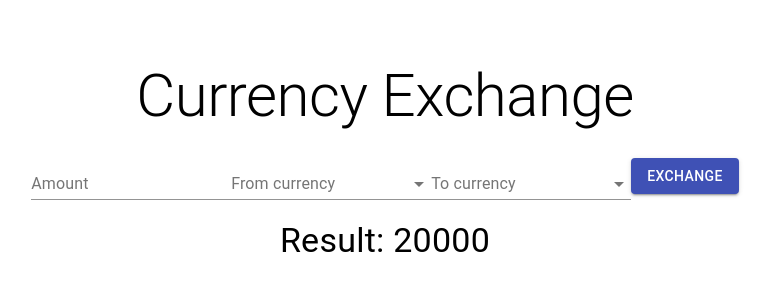
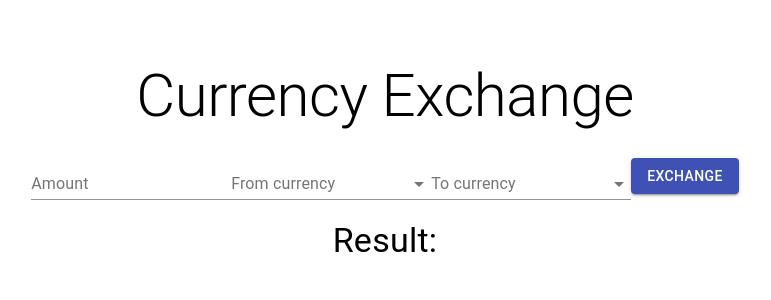
Before and after one commit to agnieszka-pytel/react-workshop-03-2020-solutions, a React (Create React App) app: page / in a window 1280 px wide. Shown: the top 300 px of the page, without its empty margins (255-1026 px from the left). Built offline with nearby package versions, Linux system fonts and the light colour scheme.

Commit message:
Add api integration.

```diff
--- a/src/components/currency-exchange/currency-exchange.js
+++ b/src/components/currency-exchange/currency-exchange.js
@@ -1,4 +1,4 @@
-import React from 'react';
+import React, {useState} from 'react';
 import './currency-exchange.css';
 import {PageTitle} from "../page-title/page-title";
 import {CurrencyResult} from "../currency-result/currency-result";
@@ -6,13 +6,26 @@ import {CurrencyForm} from "../currency-form/currency-form";
 import {currencies} from "../../data/currencies";
 import Container from "@material-ui/core/Container";
 import './currency-exchange.css';
+import {CurrencyApi} from "../../api/currency-api";
 
 export function CurrencyExchange() {
+  const [result, setResult] = useState("");
+
+  const currencyApi = new CurrencyApi();
+
+  function onExchangeRateSubmit(fromCurrency, toCurrency, amount) {
+    currencyApi.fetchCurrencyRate(fromCurrency, toCurrency)
+      .then(response => {
+        const rate = response.rate;
+        setResult(rate * amount);
+      });
+  }
+
   return (
     <Container maxWidth="md" className="container">
       <PageTitle title="Currency Exchange"/>
-      <CurrencyForm currencies={currencies}/>
-      <CurrencyResult result={20000}/>
+      <CurrencyForm currencies={currencies} onExchangeRateSubmit={onExchangeRateSubmit}/>
+      <CurrencyResult result={result}/>
     </Container>
   );
 }
--- a/src/components/currency-form/currency-form.js
+++ b/src/components/currency-form/currency-form.js
@@ -6,10 +6,9 @@ import MenuItem from "@material-ui/core/MenuItem";
 import FormControl from "@material-ui/core/FormControl";
 import InputLabel from "@material-ui/core/InputLabel";
 import Button from "@material-ui/core/Button";
-import {CurrencyApi} from "../../api/currency-api";
 
 export function CurrencyForm(props) {
-  const {currencies} = props;
+  const {currencies, onExchangeRateSubmit} = props;
 
   const [amount, setAmount] = useState("");
   const [fromCurrency, setFromCurrency] = useState("");
@@ -17,7 +16,6 @@ export function CurrencyForm(props) {
 
   function amountHandler(event) {
     const value = event.target.value;
-    console.log(value);
     setAmount(value);
   }
 
@@ -31,13 +29,8 @@ export function CurrencyForm(props) {
     setToCurrency(value);
   }
 
-   const currencyApi = new CurrencyApi();
-
   function onClickHandler() {
-    currencyApi.fetchCurrencyRate(fromCurrency, toCurrency)
-      .then(response => {
-        console.log(response.rate);
-      });
+    onExchangeRateSubmit(fromCurrency, toCurrency, amount);
   }
 
   function renderCurrencies() {
```
